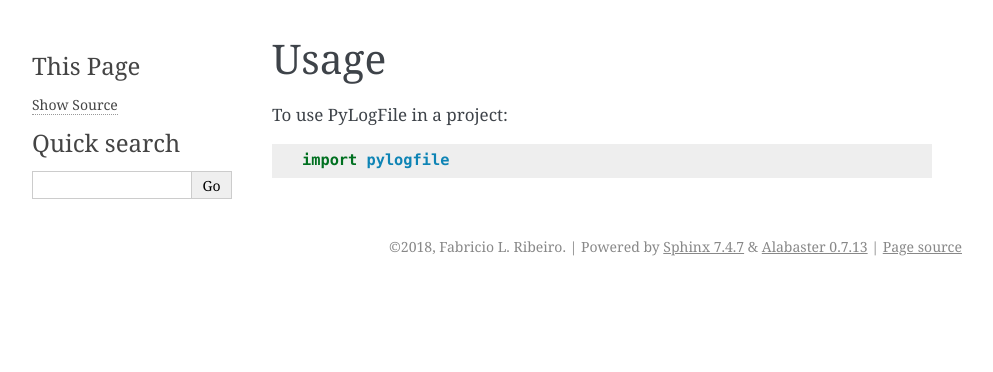
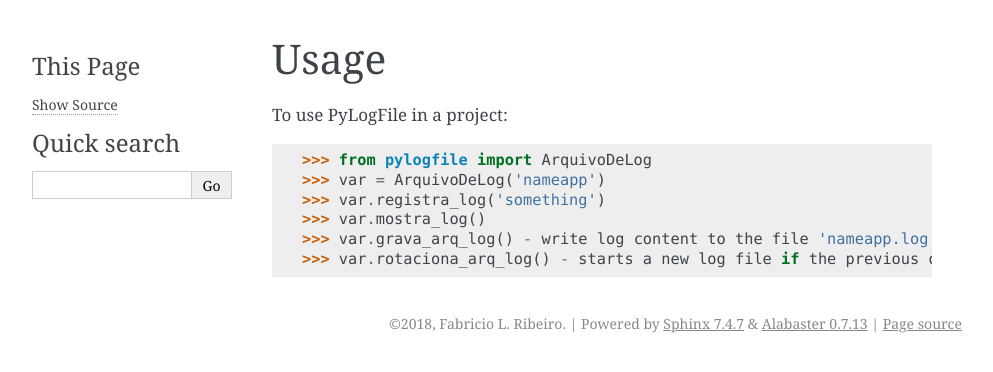
Before and after one commit to flribeiro/pylogfile, a Sphinx documentation site: the page built from docs/usage.rst, in a window 1280 px wide. Shown: the top 372 px of the page, without its empty margins (148-1141 px from the left). Built offline with Sphinx 7.4.7, drawn with Linux system fonts in a browser that asks for light colours; pages that are not in the unit, such as notebooks, are missing from menus.

Commit message:
More documentation updates

```diff
--- a/docs/usage.rst
+++ b/docs/usage.rst
@@ -4,4 +4,9 @@ Usage
 
 To use PyLogFile in a project::
 
-    import pylogfile
+    >>> from pylogfile import ArquivoDeLog
+    >>> var = ArquivoDeLog('nameapp')
+    >>> var.registra_log('something')
+    >>> var.mostra_log()
+    >>> var.grava_arq_log() - write log content to the file 'nameapp.log'.
+    >>> var.rotaciona_arq_log() - starts a new log file if the previous one surpassed 5 MB.
```
